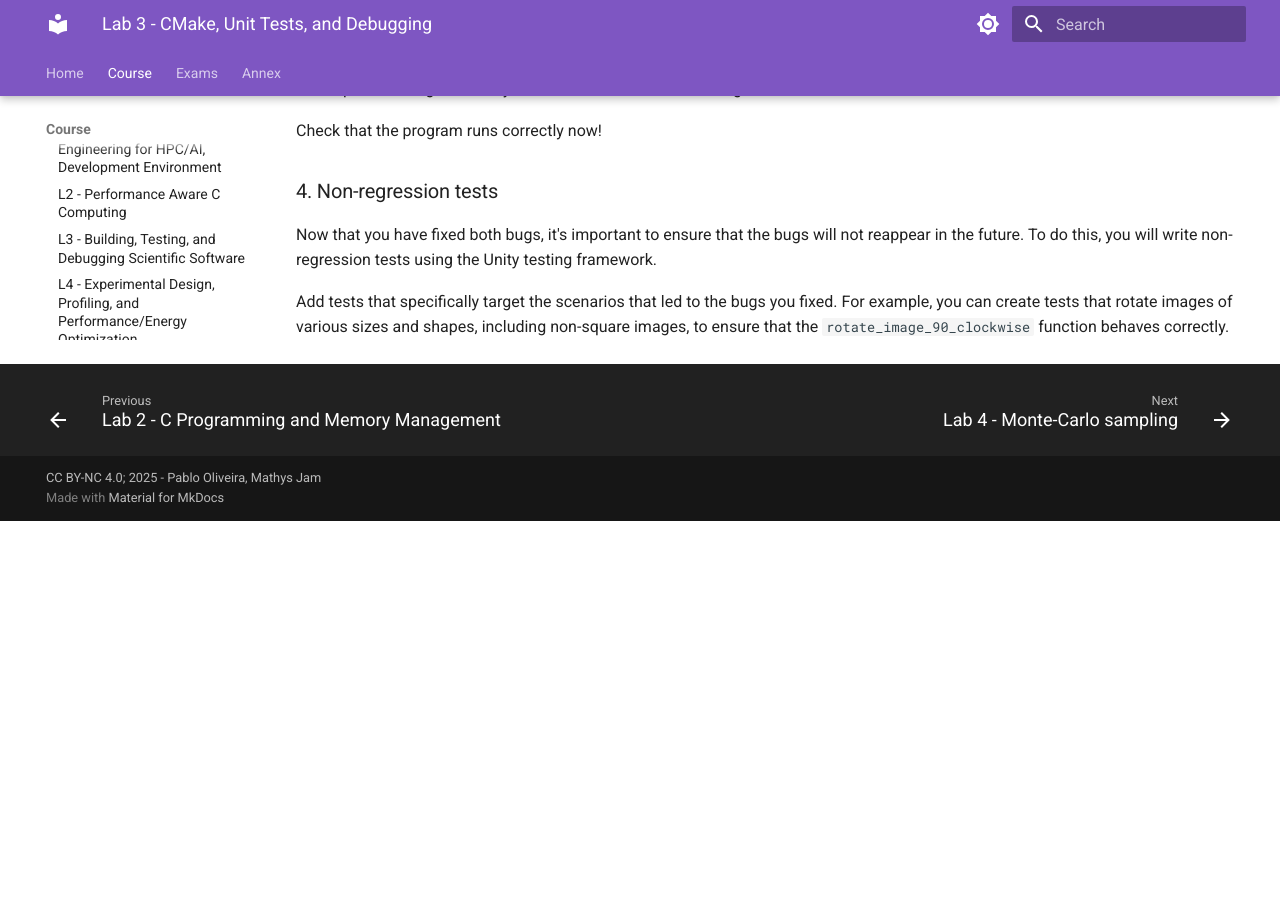
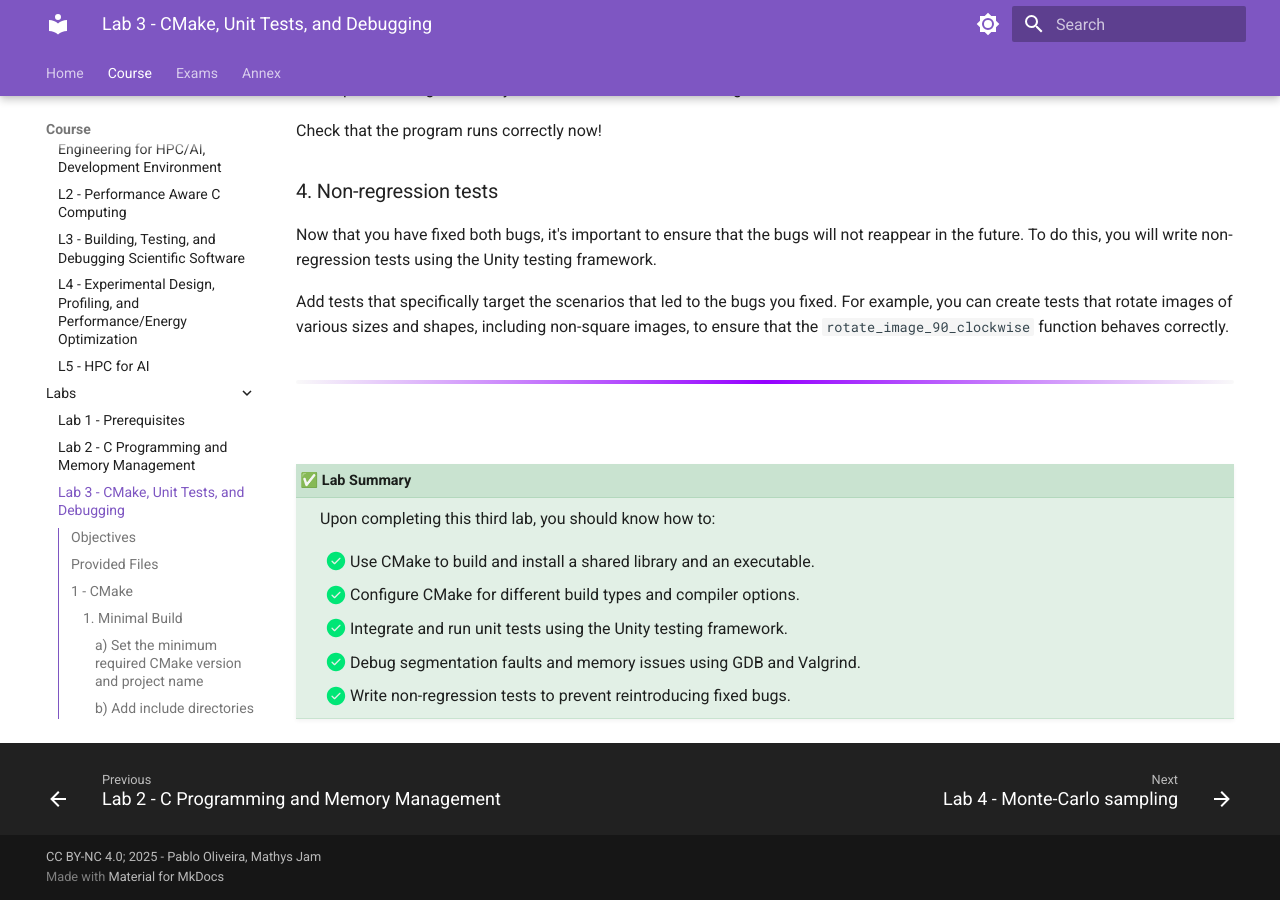
Before and after one commit to M1-CHPS/glhpc, an MkDocs documentation site: the page built from docs/lab3.md, in a window 1280 px wide and 900 px high, scrolled down 13724 px. Built offline with MkDocs 1.6.1 and Material for MkDocs 9.7.7, drawn with Linux system fonts in a browser that asks for light colours; before the commit the page ends 14245 px from its top, so only the background shows below that.

Commit message:
Add summary to lab3.

```diff
--- a/docs/lab3.md
+++ b/docs/lab3.md
@@ -604,3 +604,19 @@
 Now that you have fixed both bugs, it's important to ensure that the bugs will not reappear in the future. To do this, you will write non-regression tests using the Unity testing framework.
 
 Add tests that specifically target the scenarios that led to the bugs you fixed. For example, you can create tests that rotate images of various sizes and shapes, including non-square images, to ensure that the `rotate_image_90_clockwise` function behaves correctly.
+
+<hr class="gradient" />
+
+<div class="summary-section box-section" markdown>
+
+<h2 class="hidden-title"> 4 - Summary</h2>
+
+Upon completing this third lab, you should know how to:
+
+- [x] Use CMake to build and install a shared library and an executable.
+- [x] Configure CMake for different build types and compiler options.
+- [x] Integrate and run unit tests using the Unity testing framework.
+- [x] Debug segmentation faults and memory issues using GDB and Valgrind.
+- [x] Write non-regression tests to prevent reintroducing fixed bugs.
+
+</div>
```
